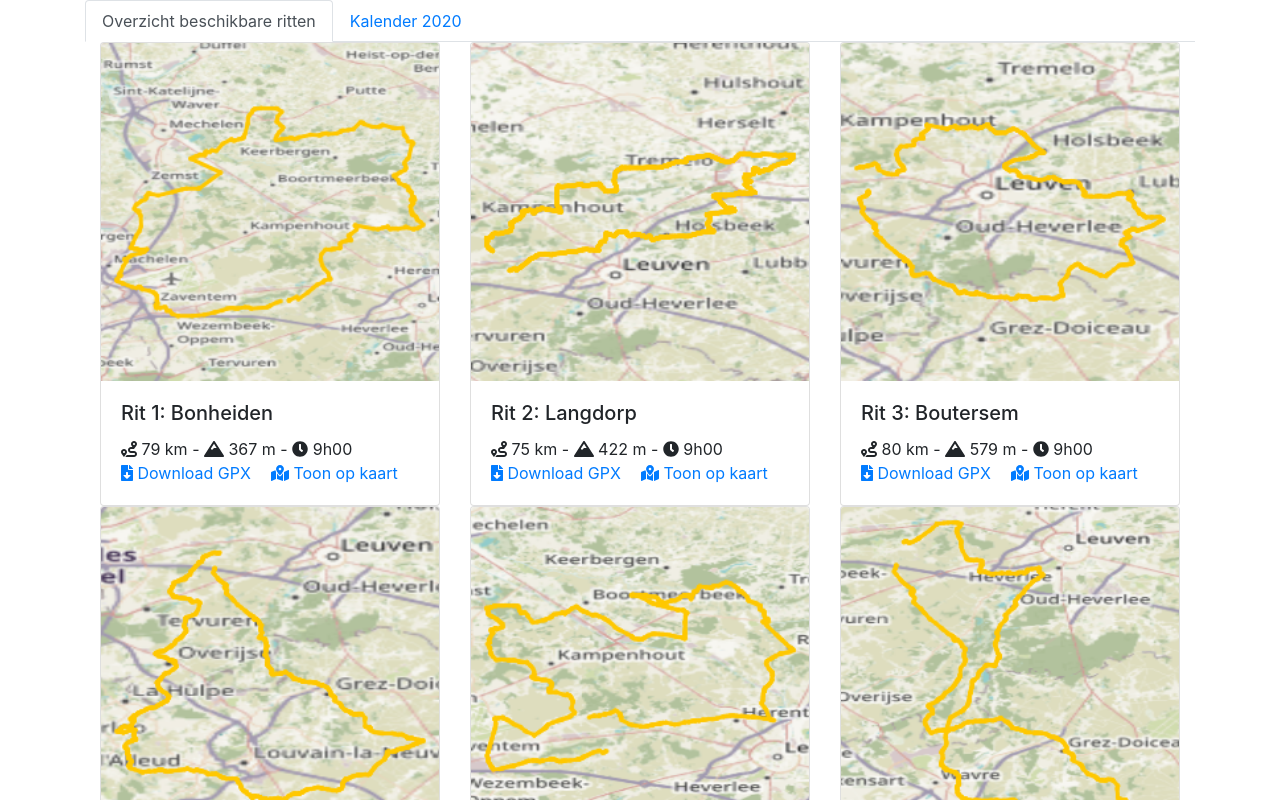
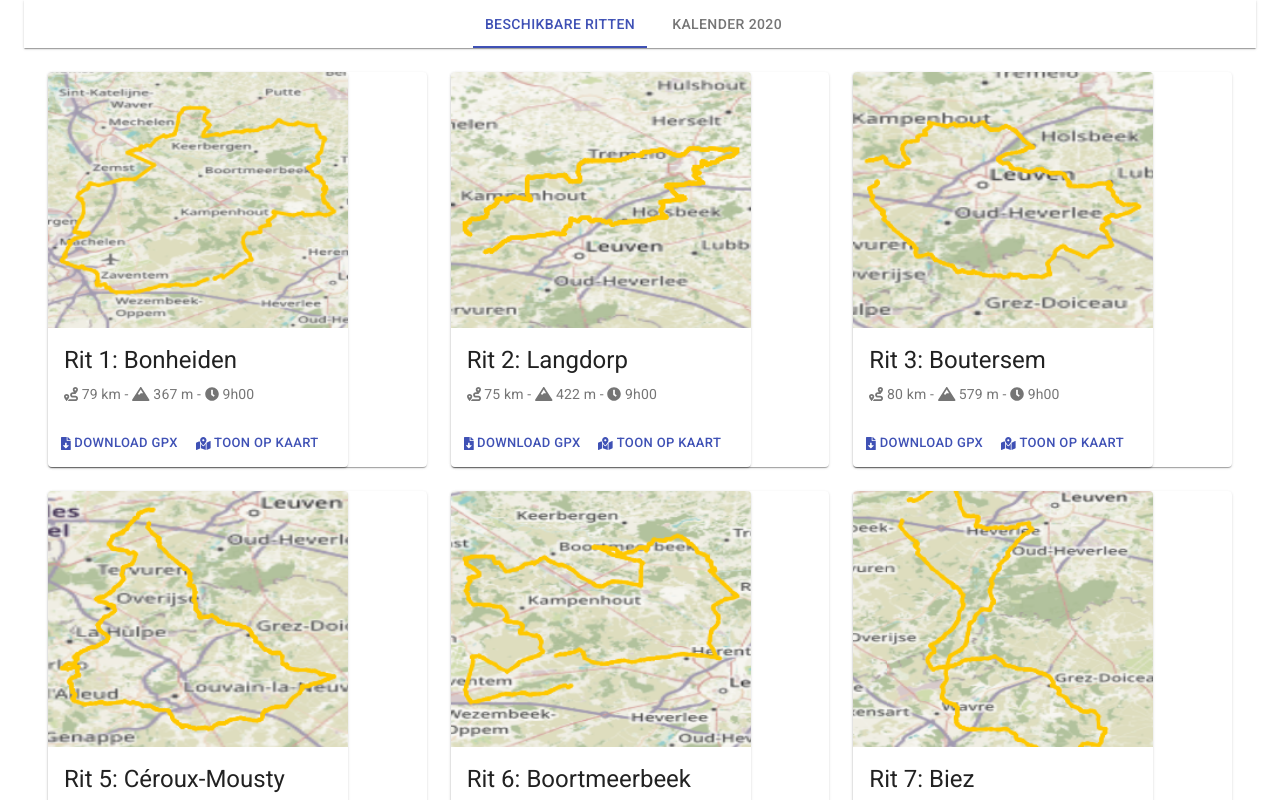
Before and after one commit to PissedCapslock/blosom-kalender, a React (Create React App) app: page / in a window 1280 px wide. Shown: the top 800 px of the page. Built offline with nearby package versions, Linux system fonts and the light colour scheme.

Commit message:
Switched to materialize ui

```diff
--- a/package.json
+++ b/package.json
@@ -6,6 +6,7 @@
     "@fortawesome/fontawesome-svg-core": "^1.2.26",
     "@fortawesome/free-solid-svg-icons": "^5.12.0",
     "@fortawesome/react-fontawesome": "^0.1.8",
+    "@material-ui/core": "^4.8.1",
     "@microsoft/node-core-library": "^3.18.0",
     "@testing-library/jest-dom": "^4.2.4",
     "@testing-library/react": "^9.4.0",
--- a/public/index.html
+++ b/public/index.html
@@ -1,26 +1,20 @@
 <!DOCTYPE html>
 <html lang="en">
+
 <head>
   <meta charset="utf-8" />
   <link rel="icon" href="%PUBLIC_URL%/favicon.ico" />
   <meta name="viewport" content="width=device-width, initial-scale=1" />
   <meta name="theme-color" content="#000000" />
-    <meta
-      name="description"
-      content="Web site created using create-react-app"
-    />
+  <meta name="description" content="Web site created using create-react-app" />
   <link rel="apple-touch-icon" href="%PUBLIC_URL%/logo192.png" />
   <!--
       manifest.json provides metadata used when your web app is installed on a
       user's mobile device or desktop. See https://developers.google.com/web/fundamentals/web-app-manifest/
     -->
   <link rel="manifest" href="%PUBLIC_URL%/manifest.json" />
-    <link
-  rel="stylesheet"
-  href="https://maxcdn.bootstrapcdn.com/bootstrap/4.3.1/css/bootstrap.min.css"
-  integrity="sha384-ggOyR0iXCbMQv3Xipma34MD+dH/1fQ784/j6cY/iJTQUOhcWr7x9JvoRxT2MZw1T"
-  crossorigin="anonymous"
-/>
+  <link rel="stylesheet" href="https://fonts.googleapis.com/css?family=Roboto:300,400,500,700&display=swap" />
+  <link rel="stylesheet" href="https://fonts.googleapis.com/icon?family=Material+Icons" />
   <!--
       Notice the use of %PUBLIC_URL% in the tags above.
       It will be replaced with the URL of the `public` folder during the build.
@@ -30,8 +24,9 @@
       work correctly both with client-side routing and a non-root public URL.
       Learn how to configure a non-root public URL by running `npm run build`.
     -->
-    <title>React App</title>
+  <title>Blosom A ritten</title>
 </head>
+
 <body>
   <noscript>You need to enable JavaScript to run this app.</noscript>
   <div id="root"></div>
@@ -46,4 +41,5 @@
       To create a production bundle, use `npm run build` or `yarn build`.
     -->
 </body>
+
 </html>
--- a/src/App.tsx
+++ b/src/App.tsx
@@ -1,46 +1,90 @@
 import React from 'react';
 import './App.css';
-import {Rit} from './Rit';
-import {RitOverview} from './RitOverview';
-import {Container, Tabs, Tab} from 'react-bootstrap';
+import { Rit } from './Rit';
+import * as RitOverview from './RitOverview';
+import { Container } from '@material-ui/core';
+import Paper from '@material-ui/core/Paper';
+import Tabs from '@material-ui/core/Tabs';
+import Tab from '@material-ui/core/Tab';
+import Typography from '@material-ui/core/Typography';
+import Box from '@material-ui/core/Box';
 
-interface Props{
+interface Props {
 
 }
-interface State{
-  ritten: Rit[];
+interface State {
+  ritten: Rit[],
+  selectedTab: number
 }
 
-export default class App extends React.Component<Props,State>{
-  constructor(props: Props){
+export default class App extends React.Component<Props, State>{
+
+  private handleChange = (event: React.ChangeEvent<{}>, newValue: number) => {
+    this.setState({
+      selectedTab: newValue
+    });
+  };
+
+  constructor(props: Props) {
     super(props);
-
     this.state = {
-      ritten: []
+      ritten: [],
+      selectedTab: 0
     };
-    fetch('resources/ritten.json')
-    .then(response => response.json())
-    .then(data => {
-      this.setState({
-        ritten: data as Rit[]
-      })
-    })
   }
 
-  render(){
+  async componentDidMount() {
+    const resp = await fetch('resources/ritten.json');
+    const json = await resp.json();
+    this.setState({ ritten: json });
+  }
+
+  render() {
     return (
       <Container>
-        <Tabs defaultActiveKey="overzicht" id="kalender-overzicht">
-          <Tab eventKey="overzicht" title="Overzicht beschikbare ritten">
-            <RitOverview ritten={this.state.ritten}/>
-          </Tab>
-          <Tab eventKey="kalender" title="Kalender 2020">
-            Kalender 2020
-          </Tab>
-        </Tabs>
+        <Paper square>
+          <Tabs
+            value={this.state.selectedTab}
+            indicatorColor="primary"
+            textColor="primary"
+            onChange={this.handleChange}
+            centered
+          >
+            <Tab label="Beschikbare ritten" />
+            <Tab label="Kalender 2020" />
+          </Tabs>
+        </Paper>
 
+        <TabPanel value={this.state.selectedTab} index={0}>
+          <RitOverview.default ritten={this.state.ritten} />
+        </TabPanel>
+        <TabPanel value={this.state.selectedTab} index={1}>
+          Kalender 2020
+        </TabPanel>
       </Container>
-
     );
   }
 }
+
+interface TabPanelProps {
+  children?: React.ReactNode;
+  index: any;
+  value: any;
+}
+
+function TabPanel(props: TabPanelProps) {
+  const { children, value, index, ...other } = props;
+
+  return (
+    <Typography
+      component="div"
+      role="tabpanel"
+      hidden={value !== index}
+      id={`simple-tabpanel-${index}`}
+      aria-labelledby={`simple-tab-${index}`}
+      {...other}
+    >
+      {value === index && <Box p={3}>{children}</Box>}
+    </Typography>
+  );
+}
--- a/src/RitOverview.tsx
+++ b/src/RitOverview.tsx
@@ -2,69 +2,76 @@ import React from 'react';
 import { Rit } from './Rit';
 import { FontAwesomeIcon } from '@fortawesome/react-fontawesome';
 import { faFileDownload, faMountain, faRoute, faClock, faMapMarkedAlt } from '@fortawesome/free-solid-svg-icons';
-import { Card, Container, Row, Col } from 'react-bootstrap';
+import { makeStyles, createStyles, Theme } from '@material-ui/core/styles';
+import Paper from '@material-ui/core/Paper';
+import Grid from '@material-ui/core/Grid';
+import Card from '@material-ui/core/Card';
+import CardActionArea from '@material-ui/core/CardActionArea';
+import CardActions from '@material-ui/core/CardActions';
+import CardContent from '@material-ui/core/CardContent';
+import CardMedia from '@material-ui/core/CardMedia';
+import Typography from '@material-ui/core/Typography';
+import Button from '@material-ui/core/Button';
 
 export interface Props {
     ritten: Rit[];
 }
-export interface State {
 
-}
+const useStyles = makeStyles({
+    card: {
+        width: 300,
+    },
+    media: {
+        height: 256,
+    },
+});
 
-
-export class RitOverview extends React.Component<Props, State>{
-
-    constructor(props: Props) {
-        super(props);
-        this.state = {};
-    }
-
-    render(){
-        const rittenPerRow = 3;
-        const ritten = this.chunk(this.props.ritten
-            .sort((a: Rit, b: Rit) => a.ritnummer - b.ritnummer), rittenPerRow);
-
+export default function RitOverview(props: Props) {
+    const classes = useStyles();
+    const ritten = props.ritten.slice(0)
+        .sort((a: Rit, b: Rit) => a.ritnummer - b.ritnummer);
 
     return (
-            <Container>
-                {ritten.map((r,index) => {
-                    return <Row>{r.map(rit => this.renderRit(rit))}</Row>
+        <Grid container spacing={3}>
+            {ritten.map((r, index) => {
+                return <Grid item xs key={r.ritnummer}><Paper>{renderRit(r, classes)}</Paper></Grid>
             })}
-            </Container>
+        </Grid>
     );
 }
 
-    chunk<T>(arr: T[], len: number): T[][] {
-        let chunks = [],
-            i = 0,
-            n = arr.length;
-
-        while (i < n) {
-            chunks.push(arr.slice(i, i += len));
-        }
-
-        return chunks;
-    }
-
-
-    renderRit(rit: Rit) {
-        const previewImage = rit.thumbnail ? (<Card.Img variant="top" src={rit.thumbnail} />) : "";
+function renderRit(rit: Rit, classes: Record<"card" | "media", string>) {
     return (
-            <Col key={rit.ritnummer} md="4">
-                <Card style={{ width: '260' }} key={rit.ritnummer}>
-                    {previewImage}
-                    <Card.Body>
-                        <Card.Title>Rit {rit.ritnummer}: {rit.naam}</Card.Title>
-                        <Card.Text>
+        <Card className={classes.card}>
+            <CardActionArea>
+                <CardMedia
+                    className={classes.media}
+                    image={rit.thumbnail ? rit.thumbnail : 'resources/unknown_location.png'}
+                    title="Minimap"
+                />
+                <CardContent>
+                    <Typography gutterBottom variant="h5" component="h2">
+                        Rit {rit.ritnummer}: {rit.naam}
+                    </Typography>
+                    <Typography variant="body2" color="textSecondary" component="p">
                         <FontAwesomeIcon icon={faRoute} />&nbsp;{rit.afstand} km -&nbsp;
                             <FontAwesomeIcon icon={faMountain} />&nbsp;{rit.hoogtemeters} m -&nbsp;
                             <FontAwesomeIcon icon={faClock} />&nbsp;{rit.vertrek}<br />
-                            <Card.Link href={rit.gpx}><FontAwesomeIcon icon={faFileDownload} />&nbsp;Download GPX</Card.Link>
-                            <Card.Link href="#"><FontAwesomeIcon icon={faMapMarkedAlt} />&nbsp;Toon op kaart</Card.Link>
-                        </Card.Text>
-                    </Card.Body>
+                    </Typography>
+                </CardContent>
+            </CardActionArea>
+            <CardActions>
+                {rit.gpx ?
+                <Button size="small" color="primary" href={rit.gpx}>
+                    <FontAwesomeIcon icon={faFileDownload} />&nbsp;Download GPX
+                    </Button> :
+                    <Button size="small" color="primary" disabled>
+                        <FontAwesomeIcon icon={faFileDownload} />&nbsp;Download GPX
+                    </Button>}
+                <Button size="small" color="primary">
+                    <FontAwesomeIcon icon={faMapMarkedAlt} />&nbsp;Toon op kaart
+                    </Button>
+            </CardActions>
         </Card>
-            </Col>
     )
 }
-}
```
Also changed, not shown: src/SimpleTabs.tsx (added, +70 -0 lines), public/resources/unknown_location.png (added), 1 other file (tests, documents, lock files or other folders). Lines whose indentation alone changed are shown as unchanged.
